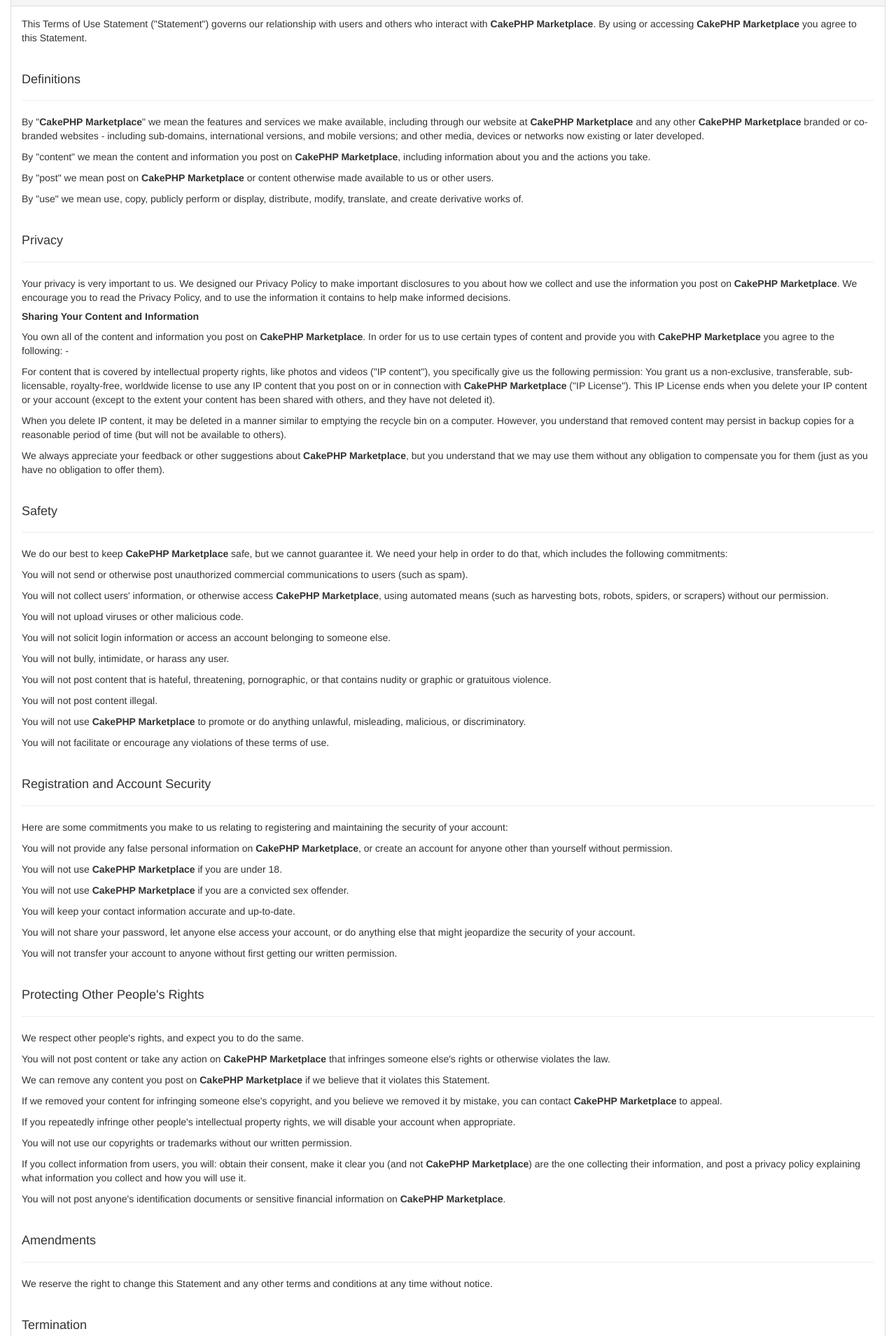
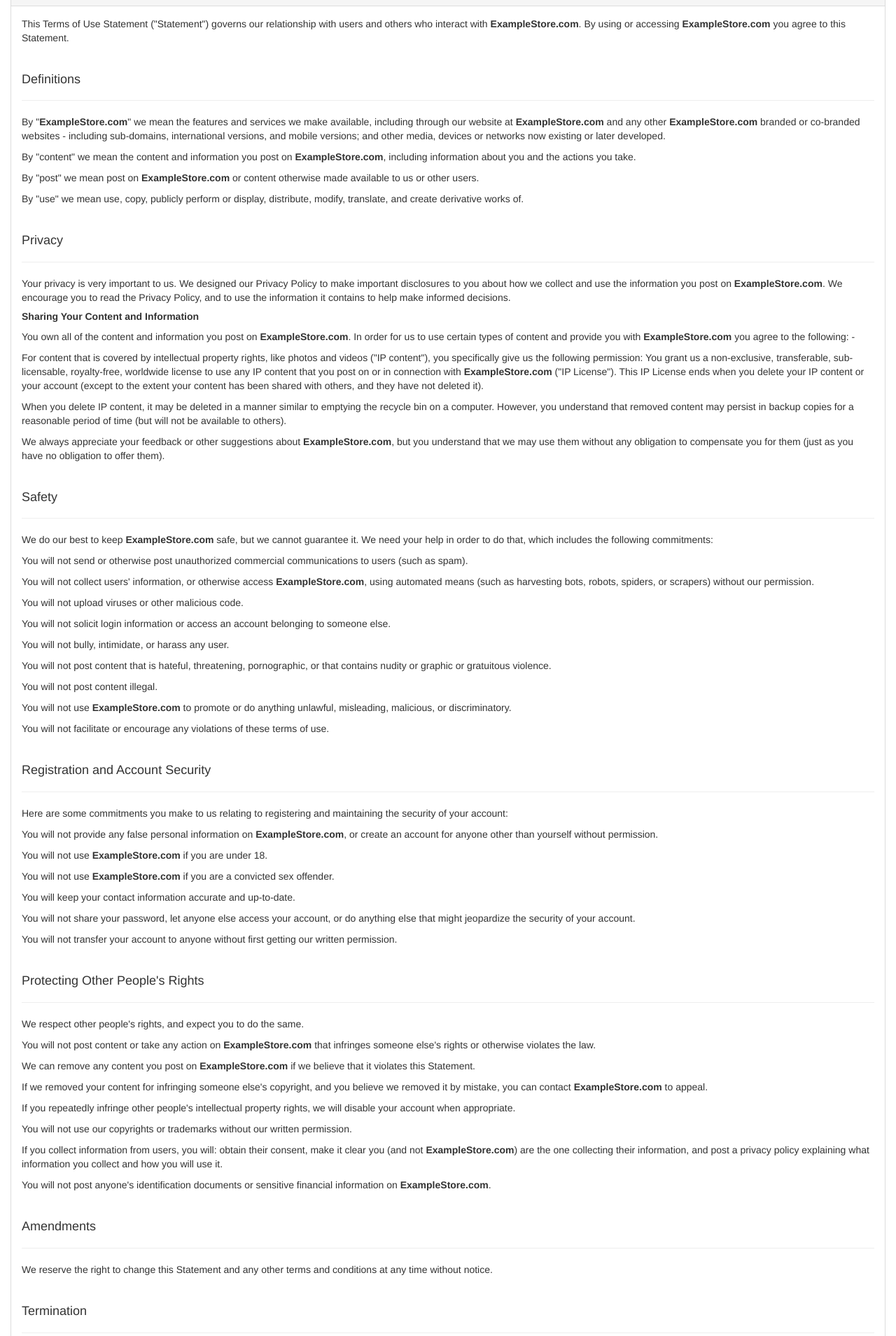
Before and after one commit to romelgomez/tu-ford-cakephp, a CakePHP app: template app/View/Users/terms_of_service.ctp in a window 1280 px wide. Shown: the part 51-1960 px from the top of the page at 70% size. Run offline with PHP 8.4 and a stand-in for CakePHP, Linux system fonts and the light colour scheme; the template is opened without the code that fills it, so the values that code supplies are empty; some libraries are stand-ins or nearby versions.

Commit message:
some changes

```diff
--- a/app/View/Users/terms_of_service.ctp
+++ b/app/View/Users/terms_of_service.ctp
@@ -1,3 +1,8 @@
+<?php
+    $SITE_URL   = 'http://www.example-store.com';
+    $SITE_NAME  = 'ExampleStore.com';
+?>
+
 <div class="container-fluid">
 	<div class="row">
 		<div class="col-xs-12">
@@ -8,20 +13,20 @@
 				</div>
 				<div class="panel-body">
 					<p>
-						This Terms of Use Statement ("Statement") governs our relationship with users and others who interact with <strong>CakePHP Marketplace</strong>. By using or accessing <strong>CakePHP Marketplace</strong> you agree to this Statement.
+						This Terms of Use Statement ("Statement") governs our relationship with users and others who interact with <strong><?php  echo $SITE_NAME;  ?></strong>. By using or accessing <strong><?php  echo $SITE_NAME;  ?></strong> you agree to this Statement.
 					</p>
 
 					<br>
 					<h4>Definitions</h4>
 					<hr>
 					<p>
-						By "<b style="background-color: initial;">CakePHP Marketplace</b>" we mean the features and services we make available, including through our website at <b style="background-color: initial;">CakePHP Marketplace</b> and any other <b style="background-color: initial;">CakePHP Marketplace</b> branded or co-branded websites - including sub-domains, international versions, and mobile versions; and other media, devices or networks now existing or later developed.
+						By "<strong><?php  echo $SITE_NAME;  ?></strong>" we mean the features and services we make available, including through our website at <strong><?php  echo $SITE_NAME;  ?></strong> and any other <strong><?php  echo $SITE_NAME;  ?></strong> branded or co-branded websites - including sub-domains, international versions, and mobile versions; and other media, devices or networks now existing or later developed.
 					</p>
 					<p>
-						By "content" we mean the content and information you post on <strong>CakePHP Marketplace</strong>, including information about you and the actions you take.
+						By "content" we mean the content and information you post on <strong><?php  echo $SITE_NAME;  ?></strong>, including information about you and the actions you take.
 					</p>
 					<p>
-						By "post" we mean post on <strong>CakePHP Marketplace </strong>or content otherwise made available to us or other users.
+						By "post" we mean post on <strong><?php  echo $SITE_NAME;  ?> </strong>or content otherwise made available to us or other users.
 					</p>
 					<p>
 						By "use" we mean use, copy, publicly perform or display, distribute, modify, translate, and create derivative works of.
@@ -32,20 +37,20 @@
 					<hr>
 
 					<p>
-						Your privacy is very important to us. We designed our Privacy Policy to make important disclosures to you about how we collect and use the information you post on <strong>CakePHP Marketplace</strong>. We encourage you to read the Privacy Policy, and to use the information it contains to help make informed decisions.
+						Your privacy is very important to us. We designed our Privacy Policy to make important disclosures to you about how we collect and use the information you post on <strong><?php  echo $SITE_NAME;  ?></strong>. We encourage you to read the Privacy Policy, and to use the information it contains to help make informed decisions.
 					</p>
 					<h5><strong>Sharing Your Content and Information</strong></h5>
 					<p>
-						You own all of the content and information you post on <strong>CakePHP Marketplace</strong>. In order for us to use certain types of content and provide you with <strong>CakePHP Marketplace</strong> you agree to the following: -
+						You own all of the content and information you post on <strong><?php  echo $SITE_NAME;  ?></strong>. In order for us to use certain types of content and provide you with <strong><?php  echo $SITE_NAME;  ?></strong> you agree to the following: -
 					</p>
 					<p>
-						For content that is covered by intellectual property rights, like photos and videos ("IP content"), you specifically give us the following permission: You grant us a non-exclusive, transferable, sub-licensable, royalty-free, worldwide license to use any IP content that you post on or in connection with <strong>CakePHP Marketplace</strong> ("IP License"). This IP License ends when you delete your IP content or your account (except to the extent your content has been shared with others, and they have not deleted it).
+						For content that is covered by intellectual property rights, like photos and videos ("IP content"), you specifically give us the following permission: You grant us a non-exclusive, transferable, sub-licensable, royalty-free, worldwide license to use any IP content that you post on or in connection with <strong><?php  echo $SITE_NAME;  ?></strong> ("IP License"). This IP License ends when you delete your IP content or your account (except to the extent your content has been shared with others, and they have not deleted it).
 					</p>
 					<p>
 						When you delete IP content, it may be deleted in a manner similar to emptying the recycle bin on a computer. However, you understand that removed content may persist in backup copies for a reasonable period of time (but will not be available to others).
 					</p>
 					<p>
-						We always appreciate your feedback or other suggestions about <strong>CakePHP Marketplace</strong>, but you understand that we may use them without any obligation to compensate you for them (just as you have no obligation to offer them).
+						We always appreciate your feedback or other suggestions about <strong><?php  echo $SITE_NAME;  ?></strong>, but you understand that we may use them without any obligation to compensate you for them (just as you have no obligation to offer them).
 					</p>
 
 					<br>
@@ -54,13 +59,13 @@
 
 
 					<p>
-						We do our best to keep <strong>CakePHP Marketplace</strong> safe, but we cannot guarantee it. We need your help in order to do that, which includes the following commitments:
+						We do our best to keep <strong><?php  echo $SITE_NAME;  ?></strong> safe, but we cannot guarantee it. We need your help in order to do that, which includes the following commitments:
 					</p>
 					<p>
 						You will not send or otherwise post unauthorized commercial communications to users (such as spam).
 					</p>
 					<p>
-						You will not collect users' information, or otherwise access <strong>CakePHP Marketplace</strong>, using automated means (such as harvesting bots, robots, spiders, or scrapers) without our permission.
+						You will not collect users' information, or otherwise access <strong><?php  echo $SITE_NAME;  ?></strong>, using automated means (such as harvesting bots, robots, spiders, or scrapers) without our permission.
 					</p>
 					<p>
 						You will not upload viruses or other malicious code.
@@ -78,7 +83,7 @@
 						You will not post content illegal.
 					</p>
 					<p>
-						You will not use <strong>CakePHP Marketplace</strong> to promote or do anything unlawful, misleading, malicious, or discriminatory.
+						You will not use <strong><?php  echo $SITE_NAME;  ?></strong> to promote or do anything unlawful, misleading, malicious, or discriminatory.
 					</p>
 					<p>
 						You will not facilitate or encourage any violations of these terms of use.
@@ -93,13 +98,13 @@
 						Here are some commitments you make to us relating to registering and maintaining the security of your account:
 					</p>
 					<p>
-						You will not provide any false personal information on <strong>CakePHP Marketplace</strong>, or create an account for anyone other than yourself without permission.
+						You will not provide any false personal information on <strong><?php  echo $SITE_NAME;  ?></strong>, or create an account for anyone other than yourself without permission.
 					</p>
 					<p>
-						You will not use <strong>CakePHP Marketplace</strong> if you are under 18.
+						You will not use <strong><?php  echo $SITE_NAME;  ?></strong> if you are under 18.
 					</p>
 					<p>
-						You will not use <strong>CakePHP Marketplace</strong> if you are a convicted sex offender.
+						You will not use <strong><?php  echo $SITE_NAME;  ?></strong> if you are a convicted sex offender.
 					</p>
 					<p>
 						You will keep your contact information accurate and up-to-date.
@@ -120,13 +125,13 @@
 						We respect other people's rights, and expect you to do the same.
 					</p>
 					<p>
-						You will not post content or take any action on <strong>CakePHP Marketplace</strong> that infringes someone else's rights or otherwise violates the law.
+						You will not post content or take any action on <strong><?php  echo $SITE_NAME;  ?></strong> that infringes someone else's rights or otherwise violates the law.
 					</p>
 					<p>
-						We can remove any content you post on <strong>CakePHP Marketplace</strong> if we believe that it violates this Statement.
+						We can remove any content you post on <strong><?php  echo $SITE_NAME;  ?></strong> if we believe that it violates this Statement.
 					</p>
 					<p>
-						If we removed your content for infringing someone else's copyright, and you believe we removed it by mistake, you can contact <strong>CakePHP Marketplace</strong> to appeal.
+						If we removed your content for infringing someone else's copyright, and you believe we removed it by mistake, you can contact <strong><?php  echo $SITE_NAME;  ?></strong> to appeal.
 					</p>
 					<p>
 						If you repeatedly infringe other people's intellectual property rights, we will disable your account when appropriate.
@@ -135,10 +140,10 @@
 						You will not use our copyrights or trademarks without our written permission.
 					</p>
 					<p>
-						If you collect information from users, you will: obtain their consent, make it clear you (and not <strong>CakePHP Marketplace</strong>) are the one collecting their information, and post a privacy policy explaining what information you collect and how you will use it.
+						If you collect information from users, you will: obtain their consent, make it clear you (and not <strong><?php  echo $SITE_NAME;  ?></strong>) are the one collecting their information, and post a privacy policy explaining what information you collect and how you will use it.
 					</p>
 					<p>
-						You will not post anyone's identification documents or sensitive financial information on <strong>CakePHP Marketplace</strong>.
+						You will not post anyone's identification documents or sensitive financial information on <strong><?php  echo $SITE_NAME;  ?></strong>.
 					</p>
 
 
@@ -159,7 +164,7 @@
 
 
 					<p>
-						If you violate the letter or spirit of this Statement, or otherwise create possible legal exposure for us, we can stop providing all or part of <strong>CakePHP Marketplace</strong> to you. We will generally try to notify you, but have no obligation to do so. You may also delete your account at any time. In all such cases, this Statement shall remain binding.
+						If you violate the letter or spirit of this Statement, or otherwise create possible legal exposure for us, we can stop providing all or part of <strong><?php  echo $SITE_NAME;  ?></strong> to you. We will generally try to notify you, but have no obligation to do so. You may also delete your account at any time. In all such cases, this Statement shall remain binding.
 					</p>
 
 					<br>
@@ -168,10 +173,10 @@
 
 
 					<p>
-						If anyone brings a claim against us related to your actions or your content on <strong>CakePHP Marketplace</strong>, you will indemnify and hold us harmless from and against all damages, losses, and expenses of any kind (including reasonable legal fees and costs) related to such claim.
+						If anyone brings a claim against us related to your actions or your content on <strong><?php  echo $SITE_NAME;  ?></strong>, you will indemnify and hold us harmless from and against all damages, losses, and expenses of any kind (including reasonable legal fees and costs) related to such claim.
 					</p>
 					<p>
-						WE TRY TO KEEP <strong>CakePHP Marketplace</strong>, BUG-FREE, AND SAFE, BUT YOU USE IT AT YOUR OWN RISK. WE ARE PROVIDING <strong>CakePHP Marketplace</strong> AS IS" WITHOUT ANY EXPRESS OR IMPLIED WARRANTIES INCLUDING, BUT NOT LIMITED TO, IMPLIED WARRANTIES OF MERCHANTABILITY, FITNESS FOR A PARTICULAR PURPOSE, AND NON-INFRINGEMENT. WE DO NOT GUARANTEE THAT <strong>CakePHP Marketplace</strong> WILL BE SAFE OR SECURE. <strong>CakePHP Marketplace</strong> IS NOT RESPONSIBLE FOR THE ACTIONS OR CONTENT OF THIRD PARTIES, AND YOU RELEASE US, OUR DIRECTORS, OFFICERS, EMPLOYEES, AND AGENTS FROM ANY CLAIMS AND DAMAGES, KNOWN AND UNKNOWN, ARISING OUT OF OR IN ANY WAY CONNECTED WITH ANY CLAIM YOU HAVE AGAINST ANY SUCH THIRD PARTIES. " WE WILL NOT BE LIABLE TO YOU FOR ANY LOST PROFITS OR OTHER CONSEQUENTIAL, SPECIAL, INDIRECT, OR INCIDENTAL DAMAGES ARISING OUT OF OR IN CONNECTION WITH THIS STATEMENT OR <strong>CakePHP Marketplace</strong> EVEN IF WE HAVE BEEN ADVISED OF THE POSSIBILITY OF SUCH DAMAGES. APPLICABLE LAW MAY NOT ALLOW THE LIMITATION OR EXCLUSION OF LIABILITY OR INCIDENTAL OR CONSEQUENTIAL DAMAGES, SO THE ABOVE LIMITATION OR EXCLUSION MAY NOT APPLY TO YOU. IN SUCH CASES, <strong>CakePHP Marketplace</strong> LIABILITY WILL BE LIMITED TO THE FULLEST EXTENT PERMITTED BY APPLICABLE LAW.
+						WE TRY TO KEEP <strong><?php  echo $SITE_NAME;  ?></strong>, BUG-FREE, AND SAFE, BUT YOU USE IT AT YOUR OWN RISK. WE ARE PROVIDING <strong><?php  echo $SITE_NAME;  ?></strong> AS IS" WITHOUT ANY EXPRESS OR IMPLIED WARRANTIES INCLUDING, BUT NOT LIMITED TO, IMPLIED WARRANTIES OF MERCHANTABILITY, FITNESS FOR A PARTICULAR PURPOSE, AND NON-INFRINGEMENT. WE DO NOT GUARANTEE THAT <strong><?php  echo $SITE_NAME;  ?></strong> WILL BE SAFE OR SECURE. <strong><?php  echo $SITE_NAME;  ?></strong> IS NOT RESPONSIBLE FOR THE ACTIONS OR CONTENT OF THIRD PARTIES, AND YOU RELEASE US, OUR DIRECTORS, OFFICERS, EMPLOYEES, AND AGENTS FROM ANY CLAIMS AND DAMAGES, KNOWN AND UNKNOWN, ARISING OUT OF OR IN ANY WAY CONNECTED WITH ANY CLAIM YOU HAVE AGAINST ANY SUCH THIRD PARTIES. " WE WILL NOT BE LIABLE TO YOU FOR ANY LOST PROFITS OR OTHER CONSEQUENTIAL, SPECIAL, INDIRECT, OR INCIDENTAL DAMAGES ARISING OUT OF OR IN CONNECTION WITH THIS STATEMENT OR <strong><?php  echo $SITE_NAME;  ?></strong> EVEN IF WE HAVE BEEN ADVISED OF THE POSSIBILITY OF SUCH DAMAGES. APPLICABLE LAW MAY NOT ALLOW THE LIMITATION OR EXCLUSION OF LIABILITY OR INCIDENTAL OR CONSEQUENTIAL DAMAGES, SO THE ABOVE LIMITATION OR EXCLUSION MAY NOT APPLY TO YOU. IN SUCH CASES, <strong><?php  echo $SITE_NAME;  ?></strong> LIABILITY WILL BE LIMITED TO THE FULLEST EXTENT PERMITTED BY APPLICABLE LAW.
 					</p>
 
 					<br>
@@ -180,7 +185,7 @@
 
 
 					<p>
-						This Statement makes up the entire agreement between the parties regarding <strong>CakePHP Marketplace</strong> and supersedes any prior agreements.
+						This Statement makes up the entire agreement between the parties regarding <strong><?php  echo $SITE_NAME;  ?></strong> and supersedes any prior agreements.
 					</p>
 					<p>
 						If any portion of this Statement is found to be unenforceable, the remaining portion will remain in full force and effect.
@@ -210,7 +215,7 @@
 						Privacy Policy: The Privacy Policy is designed to help understand how we collect and use information
 					</p>
 					<p>
-						Standards for User Generated Content: These are designed to advise the community on best practice while using <strong>CakePHP Marketplace</strong>
+						Standards for User Generated Content: These are designed to advise the community on best practice while using <strong><?php  echo $SITE_NAME;  ?></strong>
 					</p>
 					<p>
 						Disclaimer: The disclaimer sets out to protect us from any betting tips or guidance posted on the website.
```
Also changed, not shown: app/View/Layouts/login.ctp (+7 -89 lines).
